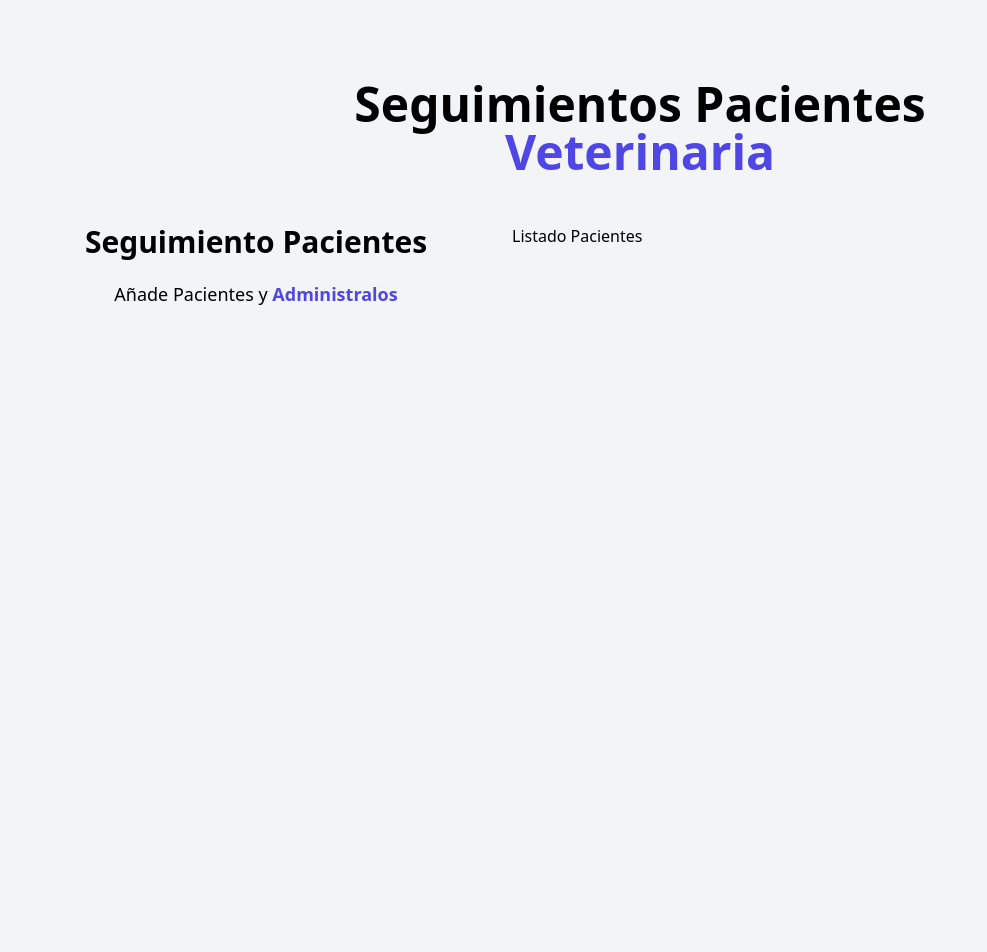
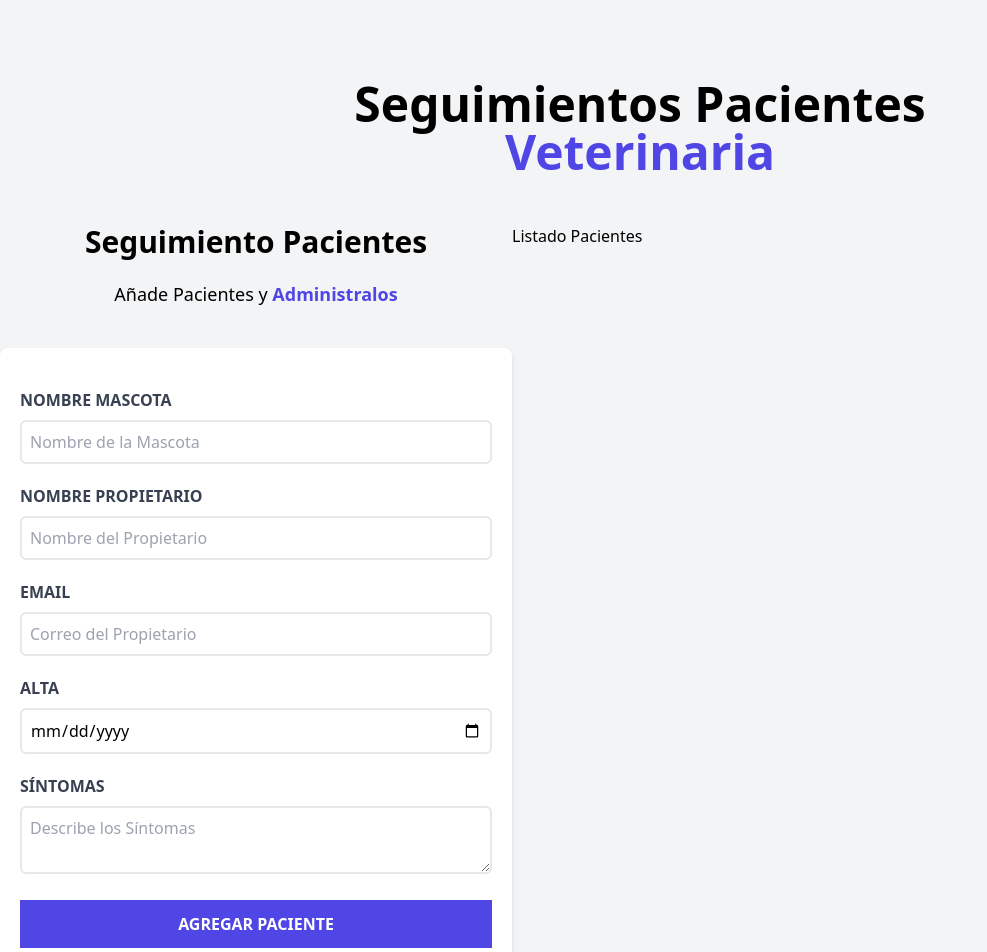
Before and after one commit to AlexNear77/Pacientes-Veterinaria, a React (Vite) app: page / in a window 1280 px wide. Shown: the top 952 px of the page, without its empty margins (0-987 px from the left). Before the commit the page ends 880 px from the top, so only its background shows below. Built offline with nearby package versions, Linux system fonts and the light colour scheme.

Commit message:
Agregando estilos al componente Formulario

```diff
--- a/src/components/Formulario.jsx
+++ b/src/components/Formulario.jsx
@@ -3,12 +3,72 @@
     <div className="md:w-1/2 lg:w-2/5 ">
         <h2 className="font-black text-3xl text-center">Seguimiento Pacientes </h2>
 
-        <p className="text-lg mt-5 text-center">
+        <p className="text-lg mt-5 text-center mb-10">
             Añade Pacientes y {''}
             <span className="text-indigo-600 font-bold  ">Administralos</span>
         </p>
 
-        <form >
+        <form className="bg-white shadow-md rounded-lg py-10 px-5 mb-10">
+
+            <div className="mb-5">
+                <label htmlFor="mascota" className="block text-gray-700 uppercase font-bold " >
+                    Nombre Mascota
+                </label>
+                <input type="text"
+                       id="mascota"
+                       className="border-2 w-full p-2 mt-2 placeholder-gray-400 rounded-md "
+                       placeholder="Nombre de la Mascota"
+                />
+            </div>
+
+            <div className="mb-5">
+                <label htmlFor="propietario" className="block text-gray-700 uppercase font-bold " >
+                    Nombre Propietario
+                </label>
+                <input type="text"
+                       id="propietario"
+                       className="border-2 w-full p-2 mt-2 placeholder-gray-400 rounded-md "
+                       placeholder="Nombre del Propietario"
+                />
+            </div>
+
+            <div className="mb-5">
+                <label htmlFor="email" className="block text-gray-700 uppercase font-bold " >
+                    Email
+                </label>
+                <input type="email"
+                       id="email"
+                       className="border-2 w-full p-2 mt-2 placeholder-gray-400 rounded-md "
+                       placeholder="Correo del Propietario"
+                />
+            </div>
+
+            <div className="mb-5">
+                <label htmlFor="alta" className="block text-gray-700 uppercase font-bold " >
+                    Alta
+                </label>
+                <input type="date"
+                       id="alta"
+                       className="border-2 w-full p-2 mt-2 placeholder-gray-400 rounded-md "
+                       placeholder="Correo del Propietario"
+                />
+            </div>
+
+            <div className="mb-5">
+                <label htmlFor="sintomas" className="block text-gray-700 uppercase font-bold " >
+                    Síntomas
+                </label>
+                <textarea
+                    id="sintomas"
+                    className="border-2 w-full p-2 mt-2 placeholderbg-gray-400 rounded-md "
+                    placeholder="Describe los Síntomas"
+                />
+            </div>
+
+            <input type="submit"
+                    className="bg-indigo-600 w-full p-3 text-white uppercase font-bold hover:bg-indigo-700 cursor-pointer transition-colors"
+                    value="Agregar Paciente"
+            />
 
         </form>
     </div>
```
